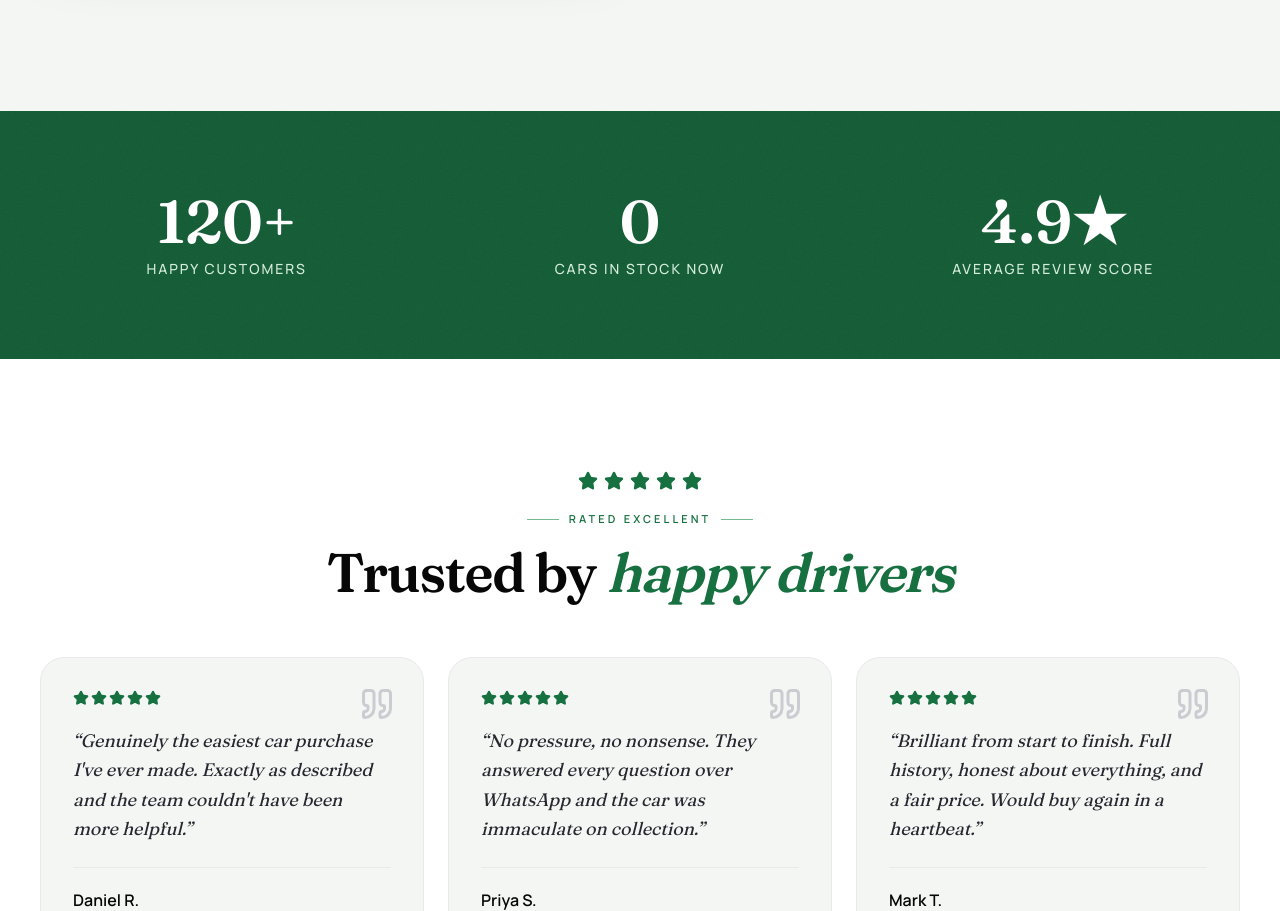
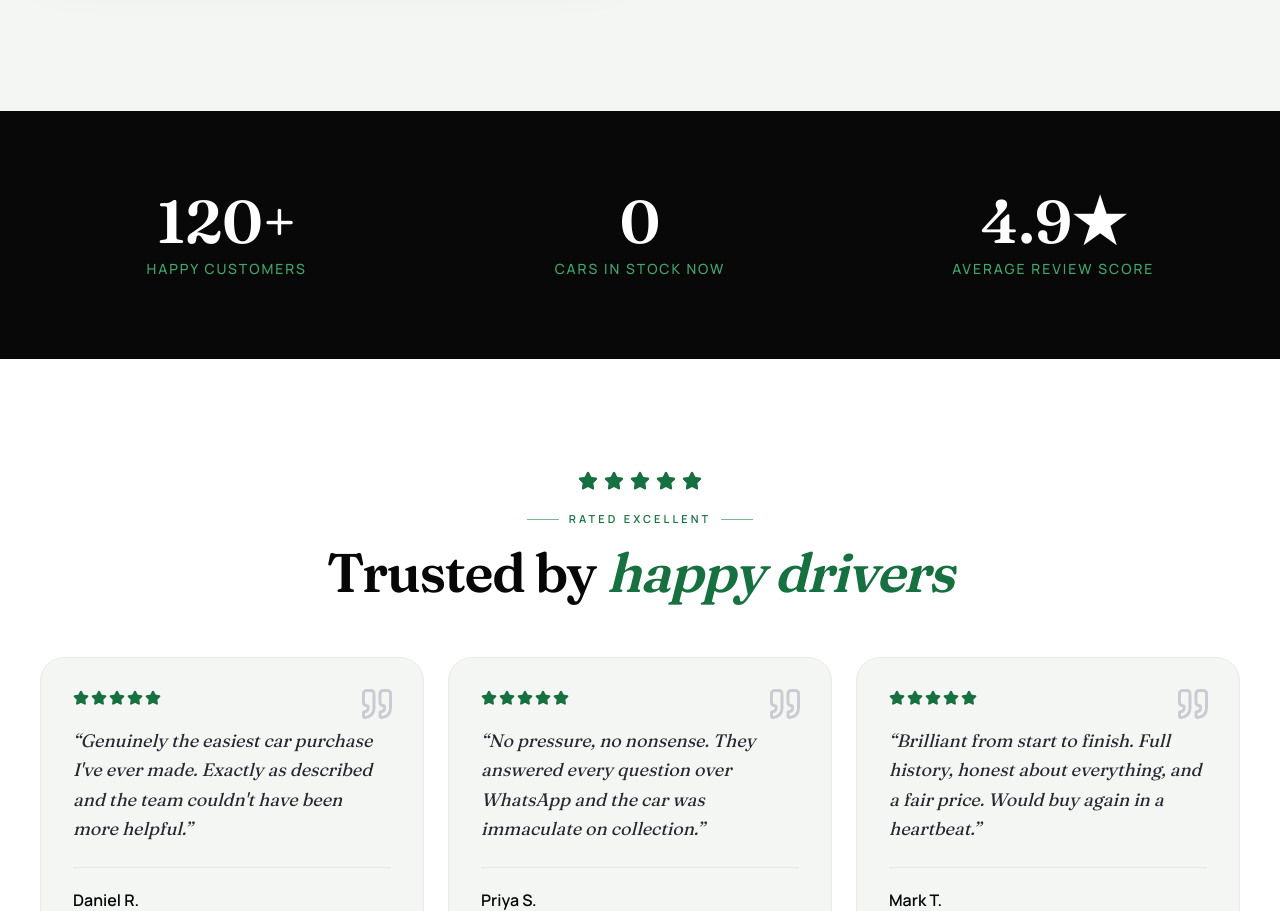
Before and after one commit to mchoudhury123/miaauto, a Next.js app: page / in a window 1280 px wide. Shown: the part 2380-3291 px from the top of the page. Built offline with nearby package versions, Linux system fonts and the light colour scheme; no server answers; the database is empty.

Commit message:
Stats band: black background, white numbers, green labels
Co-Authored-By: Claude Opus 4.8 <noreply@anthropic.com>

```diff
--- a/src/app/(public)/page.tsx
+++ b/src/app/(public)/page.tsx
@@ -193,7 +193,7 @@ export default async function HomePage() {
       </section>
 
       {/* ───────── STATS BAND ───────── */}
-      <section className="grain relative overflow-hidden bg-green-700 py-16 text-white lg:py-20">
+      <section className="grain relative overflow-hidden bg-ink-950 py-16 text-white lg:py-20">
         <div className="container-px relative">
           <div className="grid gap-10 sm:grid-cols-3">
             {[
@@ -205,7 +205,7 @@ export default async function HomePage() {
                 <p className="font-display text-5xl font-semibold text-white sm:text-6xl">
                   {s.v}
                 </p>
-                <p className="mt-2 text-sm font-medium uppercase tracking-[0.14em] text-green-100">
+                <p className="mt-2 text-sm font-medium uppercase tracking-[0.14em] text-green-400">
                   {s.l}
                 </p>
               </Reveal>
```
